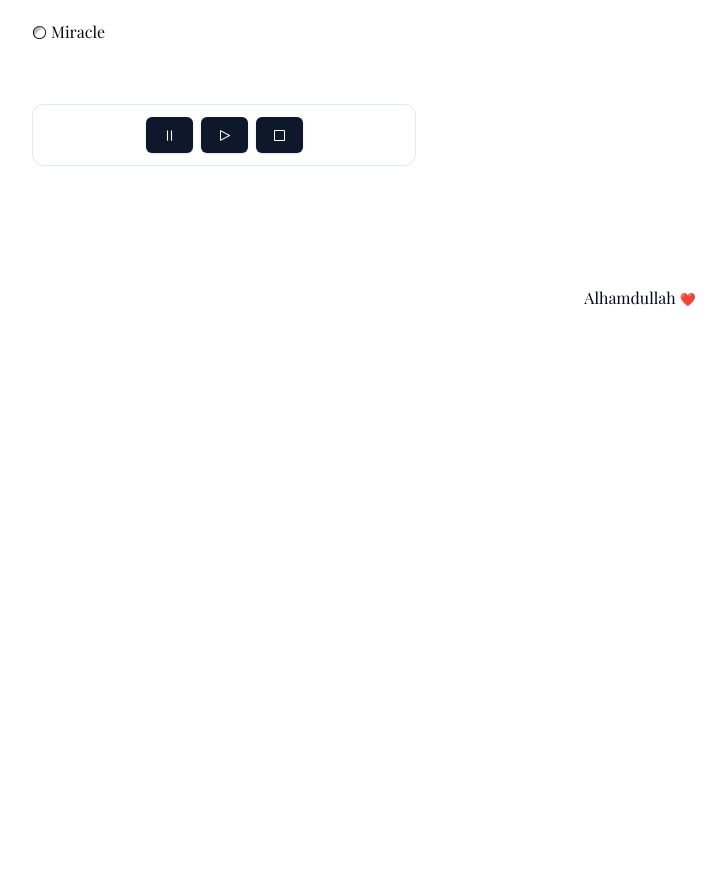
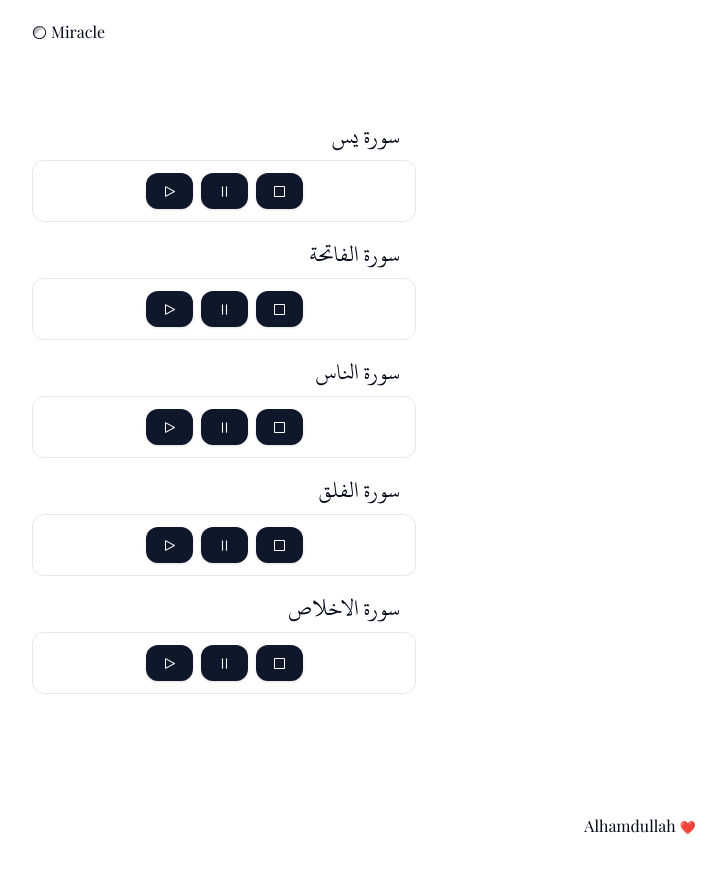
Before and after one commit to ahmedragab20/miracle, a Next.js app: page /dev__ in a window 1280 px wide. Shown: the top 874 px of the page, without its empty margins (0-726 px from the left). Before the commit the page ends 800 px from the top, so only its background shows below. Built offline with nearby package versions, Linux system fonts and the light colour scheme; a web font is replaced by a local one.

Commit message:
🐚 Finalizing the pillars of the AudioPlayer

```diff
--- a/app/components/AudioPlayer.tsx
+++ b/app/components/AudioPlayer.tsx
@@ -2,27 +2,23 @@
 "use client";
 
 import { PlayIcon, PauseIcon, StopIcon } from "@radix-ui/react-icons";
-import { AudioPlayerEngine } from "@/lib/audio-player/AudioPlayerEngine";
-import { memo, useEffect, useId, useRef, useState } from "react";
+import { memo, useId } from "react";
 import AudioPlayer from "@/lib/audio-player/AudioPlayer";
-import { AudioPlayerEntity } from "@/lib/audio-player/audio-player";
 import { Button } from "@/components/ui/button";
+import { AudioOptions } from "@/lib/audio-player/audio-player";
 
-export default memo(function AudioPlayerComponent(
-  {
-    /**
-     * TODO:: mirror the AudioPlayer props with the component's props;
-     */
-  }
-) {
+export default memo(function AudioPlayerComponent(props: AudioOptions) {
+  if (!props.src) throw TypeError("[400] the src (source) prop is missing");
+
   const id = useId();
   let audioPlayer;
-  console.log({});
 
   if (!audioPlayer) {
     audioPlayer = new AudioPlayer({
-      src: `https://download.quranicaudio.com/qdc/mishari_al_afasy/murattal/36.mp3`,
-      key: id
+      src: props.src,
+      key: props?.key || id,
+      controllers: props?.controllers,
+      preload: props?.preload
     });
   }
 
@@ -44,15 +40,33 @@ export default memo(function AudioPlayerComponent(
   return (
     <div>
       <div className="max-w-full space-x-2 border p-3 rounded-xl flex justify-center items-center">
-        <Button tabIndex={1} onClick={audioPlayer.play}>
+        <Button
+          className="rounded-xl"
+          tabIndex={1}
+          onClick={() => {
+            audioPlayer.play.call(audioPlayer);
+          }}
+        >
+          <PlayIcon />
+        </Button>
+
+        <Button
+          className="rounded-xl"
+          tabIndex={1}
+          onClick={() => {
+            audioPlayer.pause.call(audioPlayer);
+          }}
+        >
           <PauseIcon />
         </Button>
 
-        <Button tabIndex={1} onClick={audioPlayer.pause}>
-          <PlayIcon />
-        </Button>
-
-        <Button tabIndex={1} onClick={audioPlayer.pauseAll}>
+        <Button
+          className="rounded-xl"
+          tabIndex={1}
+          onClick={() => {
+            audioPlayer.stop.call(audioPlayer);
+          }}
+        >
           <StopIcon />
         </Button>
       </div>
--- a/app/dev__/page.tsx
+++ b/app/dev__/page.tsx
@@ -4,8 +4,41 @@ export default function Dev__Page() {
   return (
     <div className="mx-auto container py-10">
       <div className="max-w-sm">
-        <AudioPlayer />
+        <h3 className="font-uthman text-2xl mb-2 mt-4 text-end px-4">
+          سورة يس
+        </h3>
+        <AudioPlayer src="https://download.quranicaudio.com/qdc/mishari_al_afasy/murattal/36.mp3" />
+        <h3 className="font-uthman text-2xl mb-2 mt-4 text-end px-4">
+          سورة الفاتحة
+        </h3>
+        <AudioPlayer src="https://download.quranicaudio.com/qdc/mishari_al_afasy/murattal/1.mp3" />
+        <h3 className="font-uthman text-2xl mb-2 mt-4 text-end px-4">
+          سورة الناس
+        </h3>
+        <AudioPlayer src="https://download.quranicaudio.com/qdc/mishari_al_afasy/murattal/114.mp3" />
+        <h3 className="font-uthman text-2xl mb-2 mt-4 text-end px-4">
+          سورة الفلق
+        </h3>
+        <AudioPlayer src="https://download.quranicaudio.com/qdc/mishari_al_afasy/murattal/113.mp3" />
+        <h3 className="font-uthman text-2xl mb-2 mt-4 text-end px-4">
+          سورة الاخلاص
+        </h3>
+        <AudioPlayer src="https://download.quranicaudio.com/qdc/mishari_al_afasy/murattal/112.mp3" />
       </div>
     </div>
+
+    /**
+     * TODO: create another space in the app to be specific only for the audio, radio, etc;
+     *
+     * ?  The audio space may include:
+     * *  Account for each reciter, the account includes his recitations in different types;
+     * *  General special recitations and things like "رقية";
+     * *  Radio;
+     */
+
+    /**
+     * TODO;
+     * ---- verse of today - random daily verse
+     */
   );
 }
--- a/app/quran/_components/QuranChapterCard.tsx
+++ b/app/quran/_components/QuranChapterCard.tsx
@@ -4,8 +4,8 @@ import Link from "next/link";
 export default function QuranChapterCard({ chapter }: { chapter: IChapter }) {
   return (
     <Link
+      className="px-5 pt-2 pb-4 hover:bg-gray-100 border border-gray-100 sm:w-1/2 md:w-1/3 w-full overflow-hidden"
       href={`/quran/chapter/${chapter.number}`}
-      className="px-5 pt-2 pb-4 hover:bg-gray-50 border border-gray-100 sm:w-1/2 md:w-1/3 w-full overflow-hidden"
     >
       <div className=" max-w-full truncate">
         <strong className="text-4xl font-bold bg-clip-text text-transparent bg-gradient-to-r from-gray-900 via-gray-400 to-gray-800 space-x-2">
--- /dev/null
+++ b/app/quran/chapter/[chapter_number]/verse-by-verse/page.tsx
@@ -0,0 +1,11 @@
+export default function ChapterVerseByVersePage({
+  params
+}: {
+  params: { chapter_number: string };
+}) {
+  return (
+    <div className="text-xl text-center py-28 bg-slate-100 font-sans">
+      Chapter verse by verse {params.chapter_number}
+    </div>
+  );
+}
--- a/app/quran/page.tsx
+++ b/app/quran/page.tsx
@@ -9,15 +9,13 @@ export default async function Quran() {
   return (
     <div className="mt-5 container mx-auto">
       <Suspense fallback={null}>
-        <div>
         {quran?.length ? (
           <QuranList quran={quran} />
         ) : (
           <div className="text-center mt-10 text-red-500">
-              something went wrong! sorry.
+            Something went wrong! sorry.
           </div>
         )}
-        </div>
       </Suspense>
     </div>
   );
--- a/lib/audio-player/AudioPlayer.ts
+++ b/lib/audio-player/AudioPlayer.ts
@@ -33,6 +33,7 @@ export default class AudioPlayer {
     audioElement.id = this.audio_key;
     audioElement.controls = opts?.controllers ?? false;
     audioElement.preload = opts.preload ?? "none";
+
     this.audio = audioElement;
 
     const audioPlayerEngine = new AudioPlayerEngine();
@@ -66,8 +67,8 @@ export default class AudioPlayer {
   public stop(): void {
     if (!this.audio) throw new Error("no audio initialized");
 
+    this.setCurrentTime(0);
     this.audio.pause();
-    this.setCurrentTime(0);
   }
 
   public pauseAll() {
@@ -87,7 +88,7 @@ export default class AudioPlayer {
   }
 
   /**
-   * 🚨 not safe..
+   * 🚨 not safe yet..
    */
   public toggle(): void {
     if (!this.audio) throw new Error("no audio initialized");
@@ -110,8 +111,7 @@ export default class AudioPlayer {
 
   public setCurrentTime(time: number): void {
     if (!this.audio) throw new Error("no audio initialized");
-    if (!time || time === Infinity) return;
-    if (time < 0) {
+    if (time < 0 || time === Infinity) {
       time = 0;
     }
 
```
Lines whose indentation alone changed are shown as unchanged.
